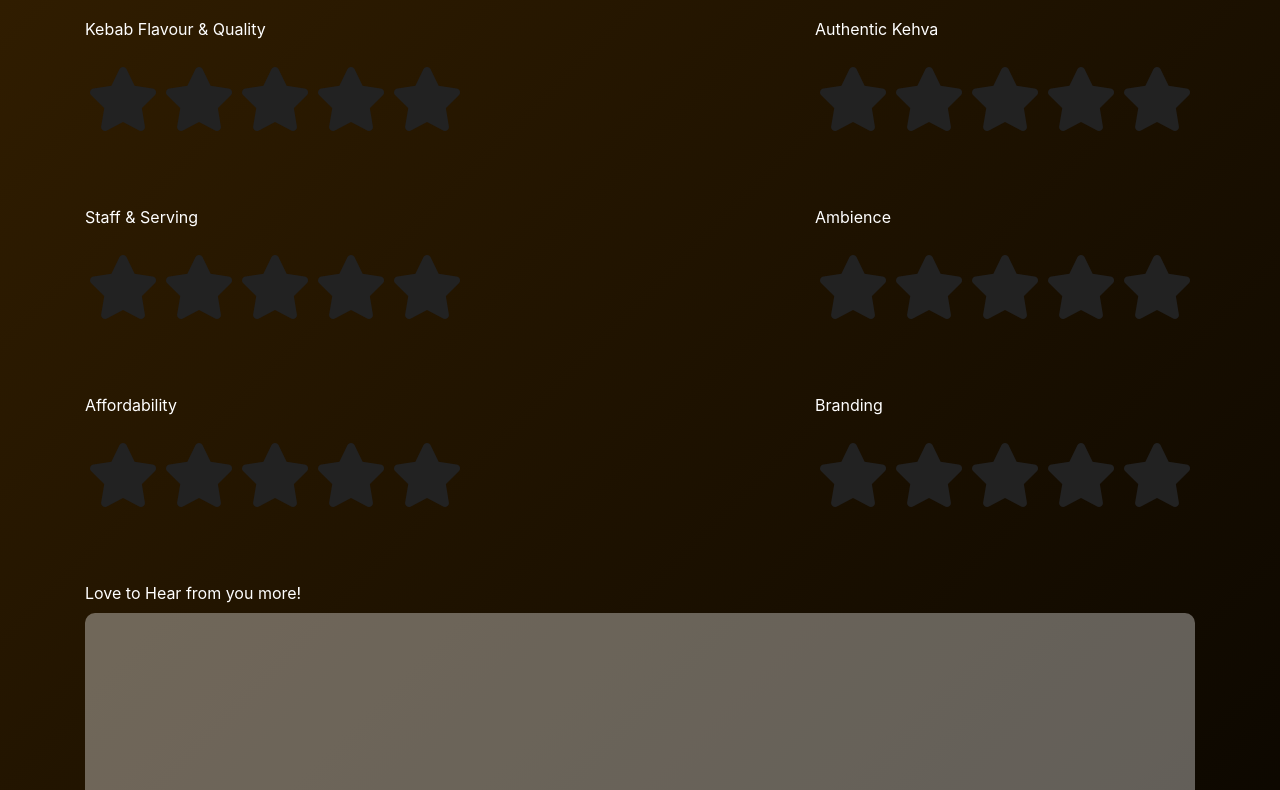
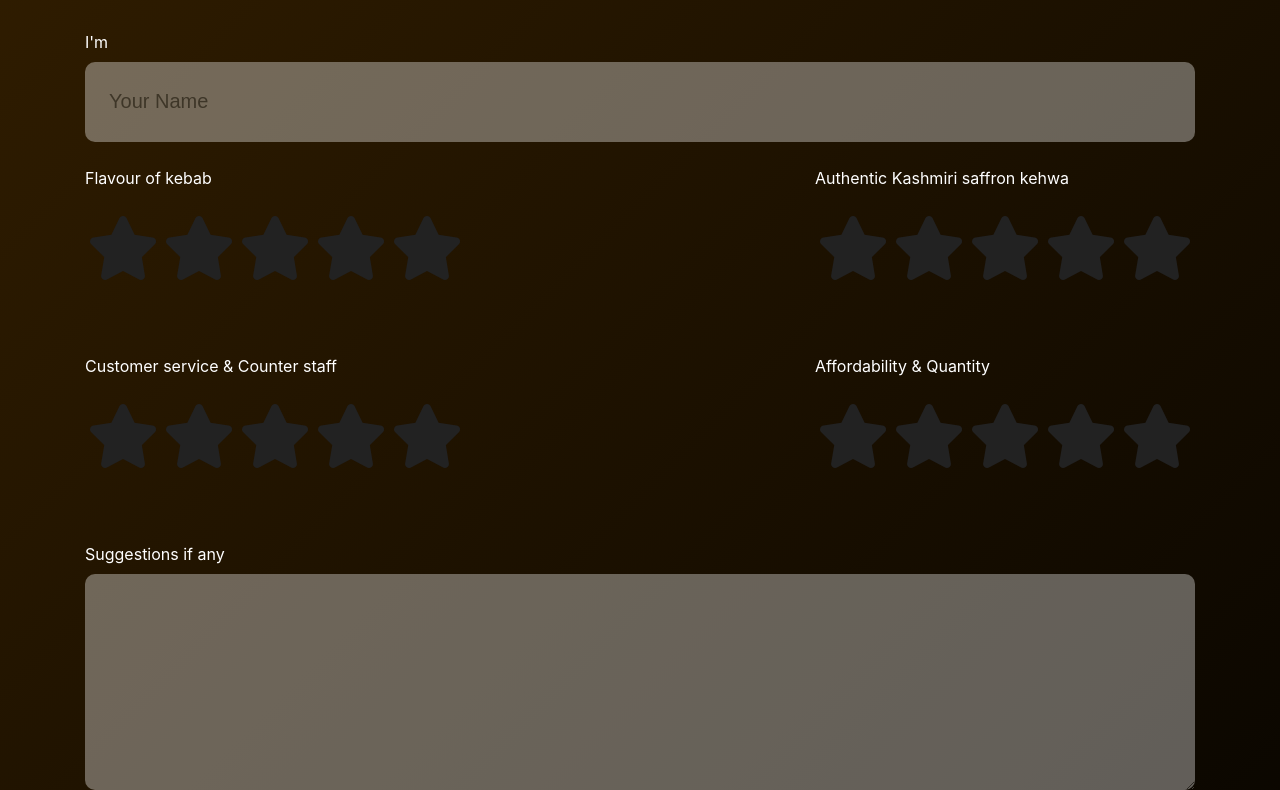
Before and after one commit to n8kottalath/nckababa, a plain HTML site: page a1.html in a window 1280 px wide. Shown: the part 279-1069 px from the top of the page. Drawn offline with nearby package versions, Linux system fonts and the light colour scheme.

Commit message:
completed

```diff
--- a/indexrating.html
+++ b/a1.html
@@ -11,8 +11,12 @@
 	animation: gradient 15s ease infinite;
   overflow-x: hidden;
   width: 100vw;
+  min-height: 100vh;
   margin: 0;
   padding: 0;
+  display: flex;
+  flex-direction: column;
+  justify-content: space-between;
 }
 
 
@@ -135,6 +139,7 @@ a[href], a[href]:hover {color: grey; font-size: 0.5em; text-decoration: none}
 
     <div class="logo-container">
       <img src="logo.png" alt="Logo" class="logo">
+      <h1 class="text-white text-left my-5" style="font-size: 3rem;" >You are @ Alladin 1</h1>
       <form id="submit-form" action="" class="container text-white">
         <div class="col-md-12 pb-4 px-0" ;>
           <label for="name" class="form-label">I'm</label>
@@ -143,7 +148,7 @@ a[href], a[href]:hover {color: grey; font-size: 0.5em; text-decoration: none}
 
         <div class="d-flex justify-content-between flex-wrap">
           <div class="col-auto mb-5">
-            <label for="flavour&quality" class="form-label">Kebab Flavour & Quality</label>
+            <label for="flavour&quality" class="form-label">Flavour of kebab</label>
             <div class="starrating risingstar d-flex justify-content-end flex-row-reverse">
               <input type="radio" id="flavour5" name="flavour&quality" value="5" /><label for="flavour5" title="5 star"></label>
               <input type="radio" id="flavour4" name="flavour&quality" value="4" /><label for="flavour4" title="4 star"></label>
@@ -154,7 +159,7 @@ a[href], a[href]:hover {color: grey; font-size: 0.5em; text-decoration: none}
           </div>
 
           <div class="col-auto mb-5">
-            <label for="authentickehva" class="form-label">Authentic Kehva</label>
+            <label for="authentickehva" class="form-label">Authentic Kashmiri saffron kehwa</label>
             <div class="starrating risingstar d-flex justify-content-end flex-row-reverse">
               <input type="radio" id="authentickehva5" name="authentickehva" value="5" /><label for="authentickehva5" title="5 star"></label>
               <input type="radio" id="authentickehva4" name="authentickehva" value="4" /><label for="authentickehva4" title="4 star"></label>
@@ -167,7 +172,7 @@ a[href], a[href]:hover {color: grey; font-size: 0.5em; text-decoration: none}
 
         <div class="d-flex justify-content-between flex-wrap">
           <div class="col-auto mb-5">
-            <label for="staff&serving" class="form-label">Staff & Serving</label>
+            <label for="staff&serving" class="form-label">Customer service & Counter staff</label>
             <div class="starrating risingstar d-flex justify-content-end flex-row-reverse">
               <input type="radio" id="staff&serving5" name="staff&serving" value="5" /><label for="staff&serving5" title="5 star"></label>
               <input type="radio" id="staff&serving4" name="staff&serving" value="4" /><label for="staff&serving4" title="4 star"></label>
@@ -178,7 +183,7 @@ a[href], a[href]:hover {color: grey; font-size: 0.5em; text-decoration: none}
           </div>
 
           <div class="col-auto mb-5">
-            <label for="ambience" class="form-label">Ambience </label>
+            <label for="ambience" class="form-label">Affordability & Quantity</label>
             <div class="starrating risingstar d-flex justify-content-end flex-row-reverse">
               <input type="radio" id="ambience5" name="ambience" value="5" /><label for="ambience5" title="5 star"></label>
               <input type="radio" id="ambience4" name="ambience" value="4" /><label for="ambience4" title="4 star"></label>
@@ -189,41 +194,15 @@ a[href], a[href]:hover {color: grey; font-size: 0.5em; text-decoration: none}
           </div>
         </div>
 
-        <div class="d-flex justify-content-between flex-wrap">
-          <div class="col-auto mb-5">
-            <label for="affordability" class="form-label">Affordability </label>
-            <div class="starrating risingstar d-flex justify-content-end flex-row-reverse">
-              <input type="radio" id="affordability5" name="affordability" value="5" /><label for="affordability5" title="5 star"></label>
-              <input type="radio" id="affordability4" name="affordability" value="4" /><label for="affordability4" title="4 star"></label>
-              <input type="radio" id="affordability3" name="affordability" value="3" /><label for="affordability3" title="3 star"></label>
-              <input type="radio" id="affordability2" name="affordability" value="2" /><label for="affordability2" title="2 star"></label>
-              <input type="radio" id="affordability1" name="affordability" value="1" /><label for="affordability1" title="1 star"></label>
-            </div>
-          </div>
-
-          <div class="col-auto mb-5">
-            <label for="branding" class="form-label">Branding </label>
-            <div class="starrating risingstar d-flex justify-content-end flex-row-reverse">
-              <input type="radio" id="branding5" name="branding" value="5" /><label for="branding5" title="5 star"></label>
-              <input type="radio" id="branding4" name="branding" value="4" /><label for="branding4" title="4 star"></label>
-              <input type="radio" id="branding3" name="branding" value="3" /><label for="branding3" title="3 star"></label>
-              <input type="radio" id="branding2" name="branding" value="2" /><label for="branding2" title="2 star"></label>
-              <input type="radio" id="branding1" name="branding" value="1" /><label for="branding1" title="1 star"></label>
-            </div>
-          </div>
-        </div>
-
-
-
 
         <div class="col-md-12 px-0 pb-4">
-          <label for="review" class="form-label"> Love to Hear from you more!</label>
+          <label for="review" class="form-label">Suggestions if any</label>
           <textarea placeholder="Type Here" name="review" type="text" class="form-control" rows="10" id="review" style="opacity: 35%; border:#fff; border-radius: 10px; " >
           </textarea>
         </div>
 
         <div class="col-12 px-0 mb-5">
-          <input style="color: #000; font-weight: bolder;" type="submit" class="btn btn-warning btn-lg">
+          <input value="Submit" style="color: #000; font-weight: bolder;" type="submit" class="btn btn-warning btn-lg">
         </div>
       </form>
 
@@ -232,10 +211,10 @@ a[href], a[href]:hover {color: grey; font-size: 0.5em; text-decoration: none}
     <div class="bottom-nav mt-5">
       <div class="navigation">
         <div class="Social-media">
-          <a href="tel:+917025336650"><font color="#007cc4"><i class="fa-solid fa-phone"></i></font></a>
-          <a href="https://wa.me/917025336650"><font color="#007cc4"><i class="fab fa-whatsapp"></i></font></a>
-          <a href="https://www.instagram.com/nc.circuit.outfitters/"><font color="#007cc4"><i class="fab fa-instagram"></i></font></a>
-          <a href="mailto:outfitters@nccircuit.com"><font color="#007cc4"><i class="fa-regular fa-envelope"></i></a></font>
+          <a href="tel:+918281681163"><font color="#007cc4"><i class="fa-solid fa-phone"></i></font></a>
+          <a href="https://wa.me/918281681163"><font color="#007cc4"><i class="fab fa-whatsapp"></i></font></a>
+          <a href="https://www.instagram.com/nc.circuit.kababa/"><font color="#007cc4"><i class="fab fa-instagram"></i></font></a>
+          <a href="mailto:kababa@nccircuit.com"><font color="#007cc4"><i class="fa-regular fa-envelope"></i></a></font>
         </div>
       </div>
     </div>
```
Also changed, not shown: index.html (+2 -2 lines).
